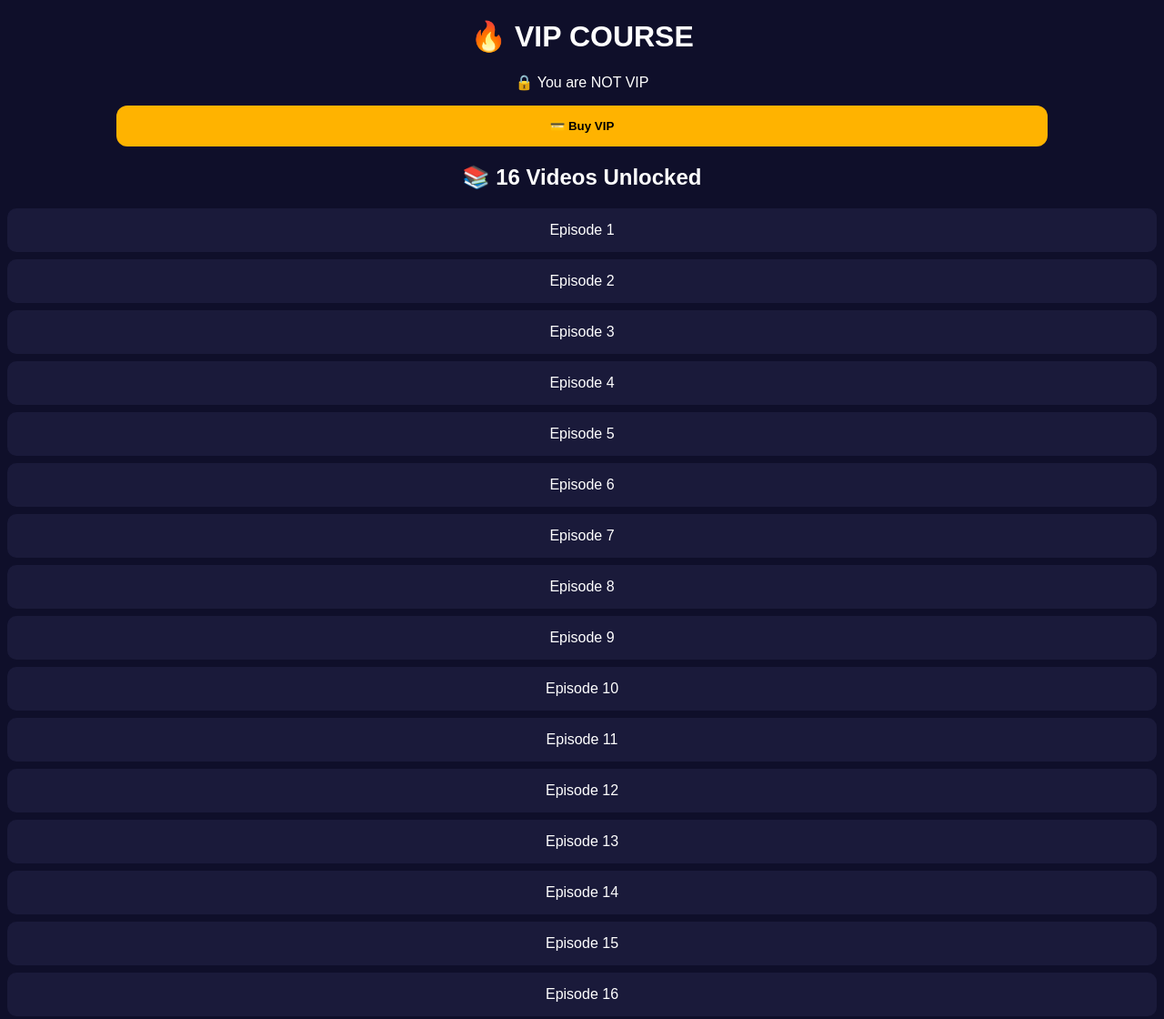
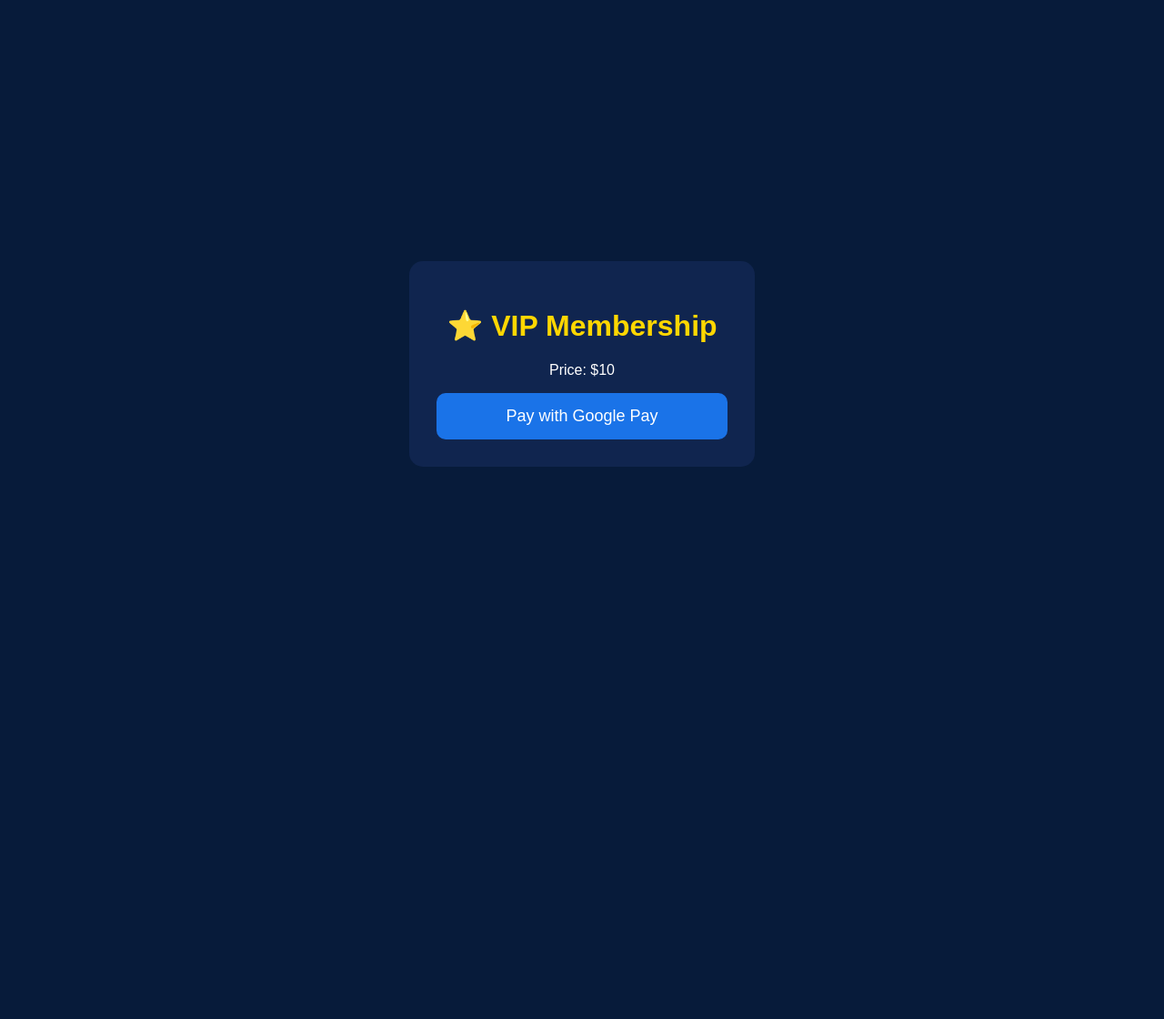
Before and after one commit to Http-UNIVERSITY/PC-APP, a plain HTML site: page vip.html in a window 1280 px wide. Shown: the top 1120 px of the page at 91% size. After the commit the page ends 800 px from the top, so only its background shows below. Drawn offline with Linux system fonts and the light colour scheme.

Commit message:
vip.html

```diff
--- a/vip.html
+++ b/vip.html
@@ -1,142 +1,60 @@
+
 <!DOCTYPE html>
-<html>
+<html lang="en">
 <head>
-
 <meta charset="UTF-8">
 <meta name="viewport" content="width=device-width, initial-scale=1.0">
-<title>VIP COURSE</title>
-
+<title>VIP Payment</title>
 <style>
 body{
     margin:0;
+    background:#071b3a;
     font-family:Arial;
-    background:#0f0f2a;
+    display:flex;
+    justify-content:center;
+    align-items:center;
+    height:100vh;
+}
+.box{
+    background:#10254f;
+    padding:30px;
+    border-radius:15px;
+    width:320px;
+    text-align:center;
     color:white;
-    text-align:center;
 }
-
-/* BUY PAGE */
-#buyPage{
-    padding:40px;
+h1{
+    color:gold;
 }
-
-/* COURSE PAGE */
-#coursePage{
-    display:none;
+button{
+    width:100%;
     padding:15px;
-}
-
-/* BUTTON */
-.btn{
-    padding:15px;
-    width:80%;
-    background:#ffb300;
+    font-size:18px;
     border:none;
-    border-radius:12px;
-    font-weight:bold;
+    border-radius:10px;
+    background:#1a73e8;
+    color:white;
     cursor:pointer;
 }
-
-/* VIDEO CARD */
-.card{
-    background:#1a1a3a;
-    margin:8px;
-    padding:15px;
-    border-radius:10px;
-    cursor:pointer;
-}
-
-iframe{
-    width:100%;
-    height:220px;
-    margin-top:15px;
-    border-radius:10px;
+button:hover{
+    background:#0b5ed7;
 }
 </style>
 </head>
-
 <body>
-
-<h1>🔥 VIP COURSE</h1>
-
-<!-- BUY PAGE -->
-<div id="buypage">
-    <p>🔒 You are NOT VIP</p>
-    <button class="btn" onclick="buy()">💳 Buy VIP</button>
+<div class="box">
+<h1>
+⭐
+ VIP Membership</h1>
+<p>Price: $10</p>
+<button onclick="goNext()">
+Pay with Google Pay
+</button>
 </div>
-
-<!-- COURSE PAGE (16 VIDEOS) -->
-<div id="vip1.html">
-
-<h2>📚 16 Videos Unlocked</h2>
-
-<div class="card" onclick="play(1)">Episode 1</div>
-<div class="card" onclick="play(2)">Episode 2</div>
-<div class="card" onclick="play(3)">Episode 3</div>
-<div class="card" onclick="play(4)">Episode 4</div>
-<div class="card" onclick="play(5)">Episode 5</div>
-<div class="card" onclick="play(6)">Episode 6</div>
-<div class="card" onclick="play(7)">Episode 7</div>
-<div class="card" onclick="play(8)">Episode 8</div>
-<div class="card" onclick="play(9)">Episode 9</div>
-<div class="card" onclick="play(10)">Episode 10</div>
-<div class="card" onclick="play(11)">Episode 11</div>
-<div class="card" onclick="play(12)">Episode 12</div>
-<div class="card" onclick="play(13)">Episode 13</div>
-<div class="card" onclick="play(14)">Episode 14</div>
-<div class="card" onclick="play(15)">Episode 15</div>
-<div class="card" onclick="play(16)">Episode 16</div>
-
-<iframe id="video" src=""></iframe>
-
-</div>
-
 <script>
-
-let isVIP = false;  // 👈 TRUE / FALSE system
-
-// 💳 BUY VIP
-function buy(){
-    isVIP = true;
-
-    // hide buy page
-    document.getElementById("buyPage").style.display = "none";
-
-    // show course page
-    document.getElementById("vip1.html").style.display = "block";
+function goNext(){
+    window.location.href="select.html";
 }
-
-// 🎥 PLAY VIDEO
-function play(num){
-
-    if(isVIP == false){
-        alert("🔒 Buy VIP first!");
-        return;
-    }
-
-    let videos = {
-        1:"https://www.youtube.com/embed/dQw4w9WgXcQ",
-        2:"https://www.youtube.com/embed/dQw4w9WgXcQ",
-        3:"https://www.youtube.com/embed/dQw4w9WgXcQ",
-        4:"https://www.youtube.com/embed/dQw4w9WgXcQ",
-        5:"https://www.youtube.com/embed/dQw4w9WgXcQ",
-        6:"https://www.youtube.com/embed/dQw4w9WgXcQ",
-        7:"https://www.youtube.com/embed/dQw4w9WgXcQ",
-        8:"https://www.youtube.com/embed/dQw4w9WgXcQ",
-        9:"https://www.youtube.com/embed/dQw4w9WgXcQ",
-        10:"https://www.youtube.com/embed/dQw4w9WgXcQ",
-        11:"https://www.youtube.com/embed/dQw4w9WgXcQ",
-        12:"https://www.youtube.com/embed/dQw4w9WgXcQ",
-        13:"https://www.youtube.com/embed/dQw4w9WgXcQ",
-        14:"https://www.youtube.com/embed/dQw4w9WgXcQ",
-        15:"https://www.youtube.com/embed/dQw4w9WgXcQ",
-        16:"https://www.youtube.com/embed/dQw4w9WgXcQ"
-    };
-
-    document.getElementById("video").src = videos[num];
-}
-
 </script>
-
 </body>
 </html>
```
